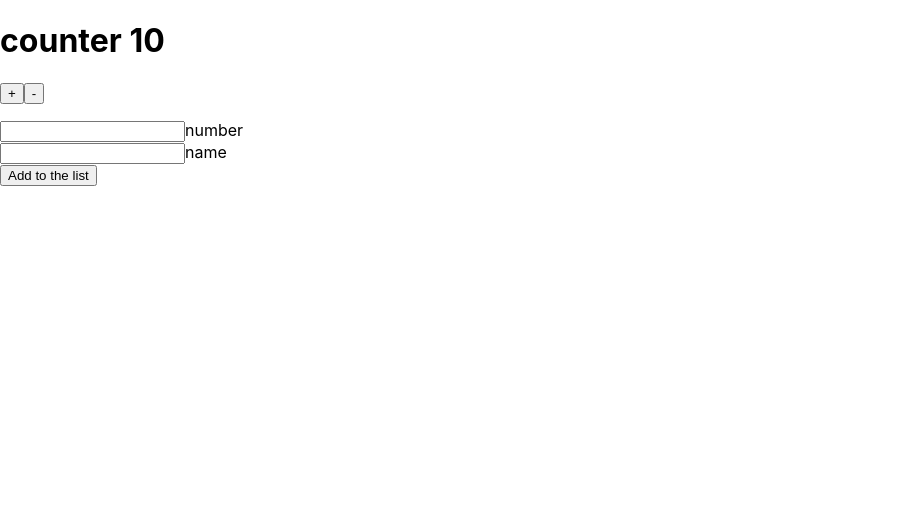
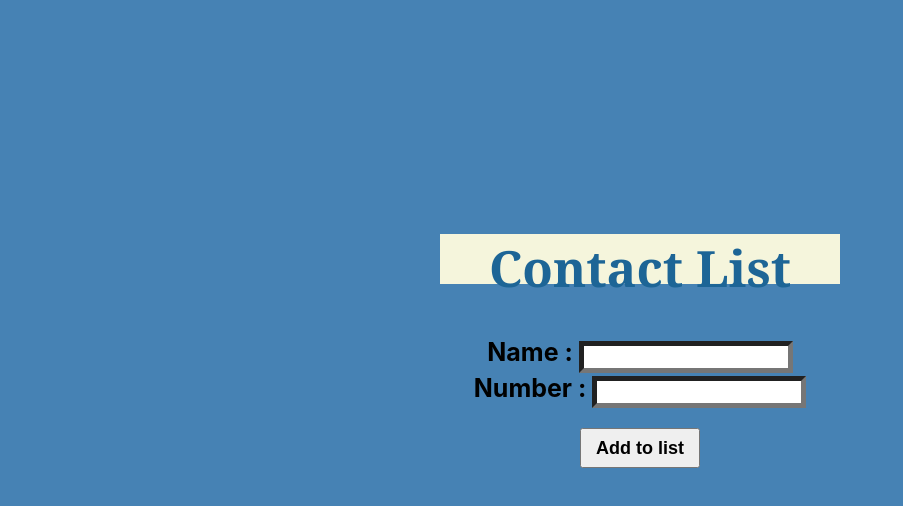
Before and after one commit to Tuwaiq-NET01/HW_Week11_Day01_React_Redux, a React (Create React App) app: page / in a window 1280 px wide. Shown: the top 506 px of the page, without its empty margins (0-903 px from the left). Built offline with nearby package versions, Linux system fonts and the light colour scheme.

Commit message:
add project

```diff
--- a/package.json
+++ b/package.json
@@ -6,6 +6,7 @@
     "@testing-library/jest-dom": "^5.14.1",
     "@testing-library/react": "^11.2.7",
     "@testing-library/user-event": "^12.8.3",
+    "bootstrap": "^3.4.1",
     "react": "^17.0.2",
     "react-dom": "^17.0.2",
     "react-redux": "^7.2.4",
--- a/src/App.js
+++ b/src/App.js
@@ -1,11 +1,11 @@
 import { useSelector, useDispatch } from 'react-redux'
-import { increment, decrement, contactAdded } from './action';
+import { contactAdded, contactDeleted, contactEdited } from './action';
 import { useState } from 'react'
+function App() {
 
-function App() {
-  const counter = useSelector(state => state.counter)
   const contactlist = useSelector(state => state.contactlist)
   const [phone, setPhone] = useState({})
+  const [selected, setSelected] = useState(-1)
   const dispatch = useDispatch();
   const handelChange = (event) => {
   const att = event.target.name
@@ -14,46 +14,64 @@ function App() {
   updatedValue[att] = value
   console.log("updatedValue", updatedValue);
   setPhone(updatedValue)
-
   }
-
 
   const handelSubmit = (event) => {
   event.preventDefault()
   dispatch(contactAdded(phone))
   }
+
+  const handelEdit = (event) => {
+  event.preventDefault()
+  setSelected(-1)
+  dispatch(contactEdited(selected, phone))
+  }
+
   return (
     <div >
-      <h1>counter {counter}</h1>
-
-      <button onClick={() => dispatch(increment(2))}>+</button>
-      <button onClick={() => dispatch(decrement())}>-</button>
-
-      <ul>{contactlist.map((item, index) => {
+      <center>
+        <h1>Contact List</h1>
+        {contactlist.map((item, index) => {
+          if (selected === index) {
+            return (
+              <form onSubmit={handelEdit}>
+                <label> Name : <input type="text" name="name" class="form-label" value={phone.name} onChange={handelChange} /> </label>
+                <br/>
+                <label> Number : <input type="text" name="number" value={phone.number} onChange={handelChange} /> </label>
+                <div>
+                <br/>
+                <button type="submit"> Save changes</button>
+                </div>
+              </form>
+            )
+          }
+          else {
             return (
               <div key={index}>
-            <li>name {item.name} number {item.number}</li>
+              <label> Name : {item.name}</label> <br/> <label>Phone Number :{item.number} </label> <br/>
+              <br></br>
+              <button onClick={() => dispatch(contactDeleted(index))}> Delete </button>
+              <button onClick={() => { setSelected(index); setPhone(item) }} >Edit </button>
 
               </div>
+
             )
-      })}</ul>
 
+          }
+
+        })}
         <form onSubmit={handelSubmit}>
-        <label>
-          <input type="text" name="number" onChange={handelChange} />
-                number</label>
-        <br />
-        <label>
-          <input type="text" name="name" onChange={handelChange} />
-                name</label>
-        <br />
+        <br></br>
+        <label> Name : <input type="text" name="name" onChange={handelChange} /> </label>
+          <br/>
+          <label> Number : <input type="text" name="number" onChange={handelChange} /> </label>
           <div>
-          <input type="submit" value="Add to the list" />
+          <br/>
+          <button type="submit" > Add to list</button>
           </div>
         </form>
-
+      </center>
     </div>
   );
 }
-
 export default App;
--- a/src/action/index.js
+++ b/src/action/index.js
@@ -1,17 +1,19 @@
-export const increment = (arg) => {
-    return {
-        type: 'INCREMENT', // this call reducers method
-        payload: arg,
-    };
-};
-export const decrement = () => {
-    return {
-        type: 'DECREMENT' // this call reducers method
-    };
-};
 export const contactAdded = (arg) => {
     return {
         type: "contactAdded",
         payload: arg
     }
 }
+export const contactDeleted = (id) => {
+    return {
+        type: "contactDeleted",
+        payload: id
+    }
+}
+export const contactEdited = (index, obj) => {
+    return {
+        type: "contactEdited",
+        payload: obj,
+        index: index
+    }
+}
--- a/src/index.css
+++ b/src/index.css
@@ -1,13 +1,48 @@
 body {
-  margin: 0;
+  margin: 100px;
+  padding: 100px;
   font-family: -apple-system, BlinkMacSystemFont, 'Segoe UI', 'Roboto', 'Oxygen',
     'Ubuntu', 'Cantarell', 'Fira Sans', 'Droid Sans', 'Helvetica Neue',
     sans-serif;
+
   -webkit-font-smoothing: antialiased;
   -moz-osx-font-smoothing: grayscale;
+  background-color:steelblue;
+
 }
 
 code {
   font-family: source-code-pro, Menlo, Monaco, Consolas, 'Courier New',
     monospace;
 }
+
+h1 {
+  color : rgb(29, 101, 150);
+  font-size: 50px;
+  font-family: Georgia;
+  background-color: beige;
+  width: 400px;
+  height: 50px;
+}
+
+label {
+
+font-size: 25px;
+font-weight: bold;
+
+
+}
+
+button{
+width: 120px;
+height: 40px;
+font-size: large;
+font-weight: bold;
+}
+
+input {
+
+  width: 200px;
+  height: 20px;
+  border-width: thick;
+}
--- a/src/reducers/contactlist.js
+++ b/src/reducers/contactlist.js
@@ -5,9 +5,19 @@ export default function contactlist(state = [], action) {
                 ...state, {
                     number: action.payload.number,
                     name: action.payload.name,
-
                 }
             ]
+        case "contactDeleted":
+            state.splice(action.payload.index, 1)
+            return [
+                ...state
+            ]
+        case "contactEdited":
+            state[action.index] = {
+                number: action.payload.number,
+                name: action.payload.name,
+            }
+            return state
         default:
             return state
     }
--- a/src/reducers/counter.js
+++ /dev/null
@@ -1,12 +0,0 @@
-const counter = (state = null, action) => {
-    switch (action.type) {
-        case "INCREMENT": // this called from the action
-            // return state + 1
-            return state + action.payload;
-        case "DECREMENT":
-            return state - 1;
-        default:
-            return state;
-    }
-};
-export default counter;
--- a/src/reducers/index.js
+++ b/src/reducers/index.js
@@ -1,16 +1,10 @@
-
-import counterReducer from "./counter"
 import loggedReducer from './isLogged'
 import contactlist from './contactlist'
-
 import { combineReducers } from 'redux'
 
 const allReducers = combineReducers({
-    counter: counterReducer,
     logged: loggedReducer,
     contactlist,
-
-
 })
 
 export default allReducers;
--- a/src/reducers/isLogged.js
+++ b/src/reducers/isLogged.js
@@ -4,7 +4,6 @@ const loggedReducer = (state = false, action) => {
             return !state;
         default:
             return state;
-
     }
 }
 export default loggedReducer;
```
Also changed, not shown: 1 other file (tests, documents, lock files or other folders). Lines whose indentation alone changed are shown as unchanged.
